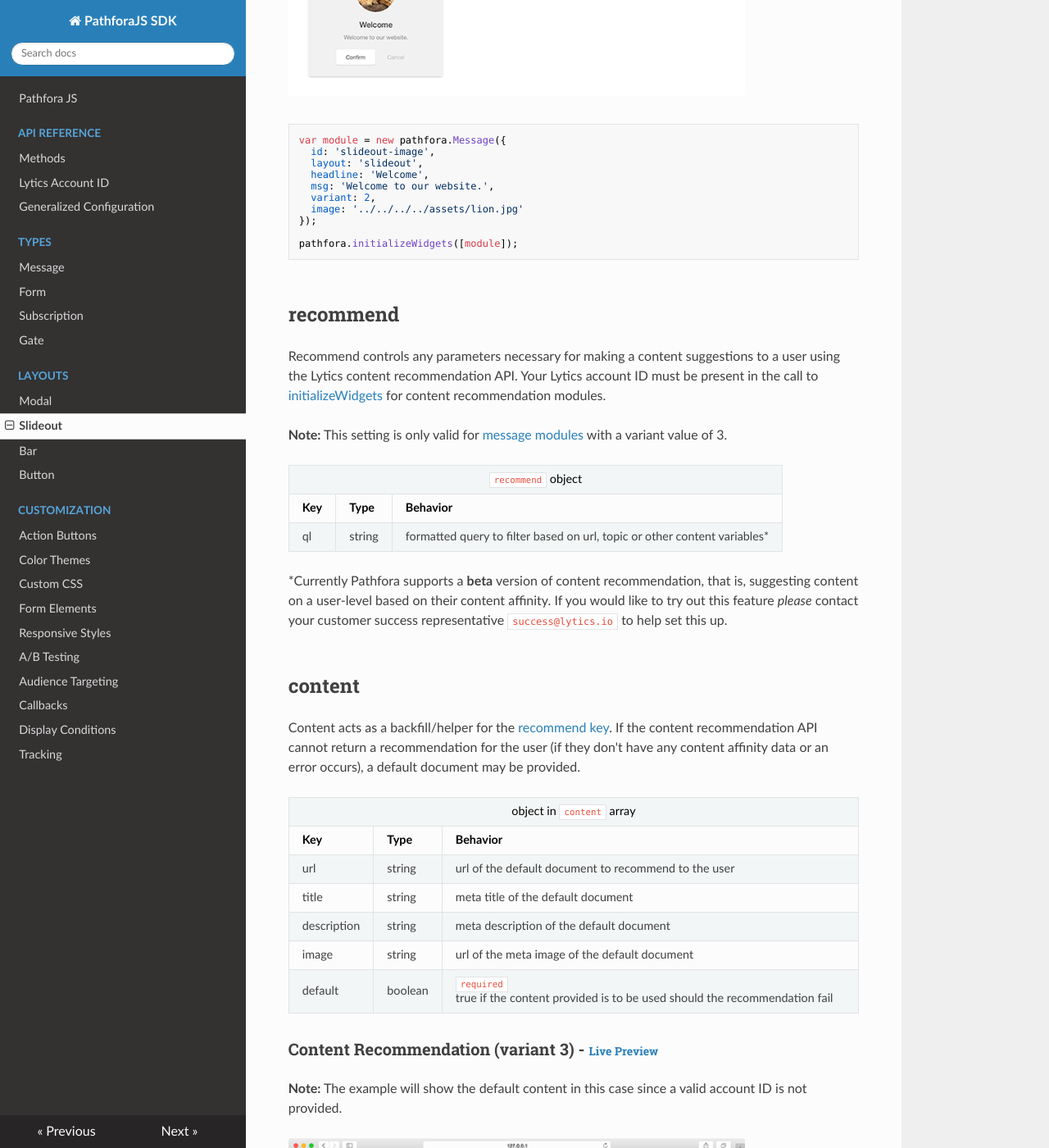
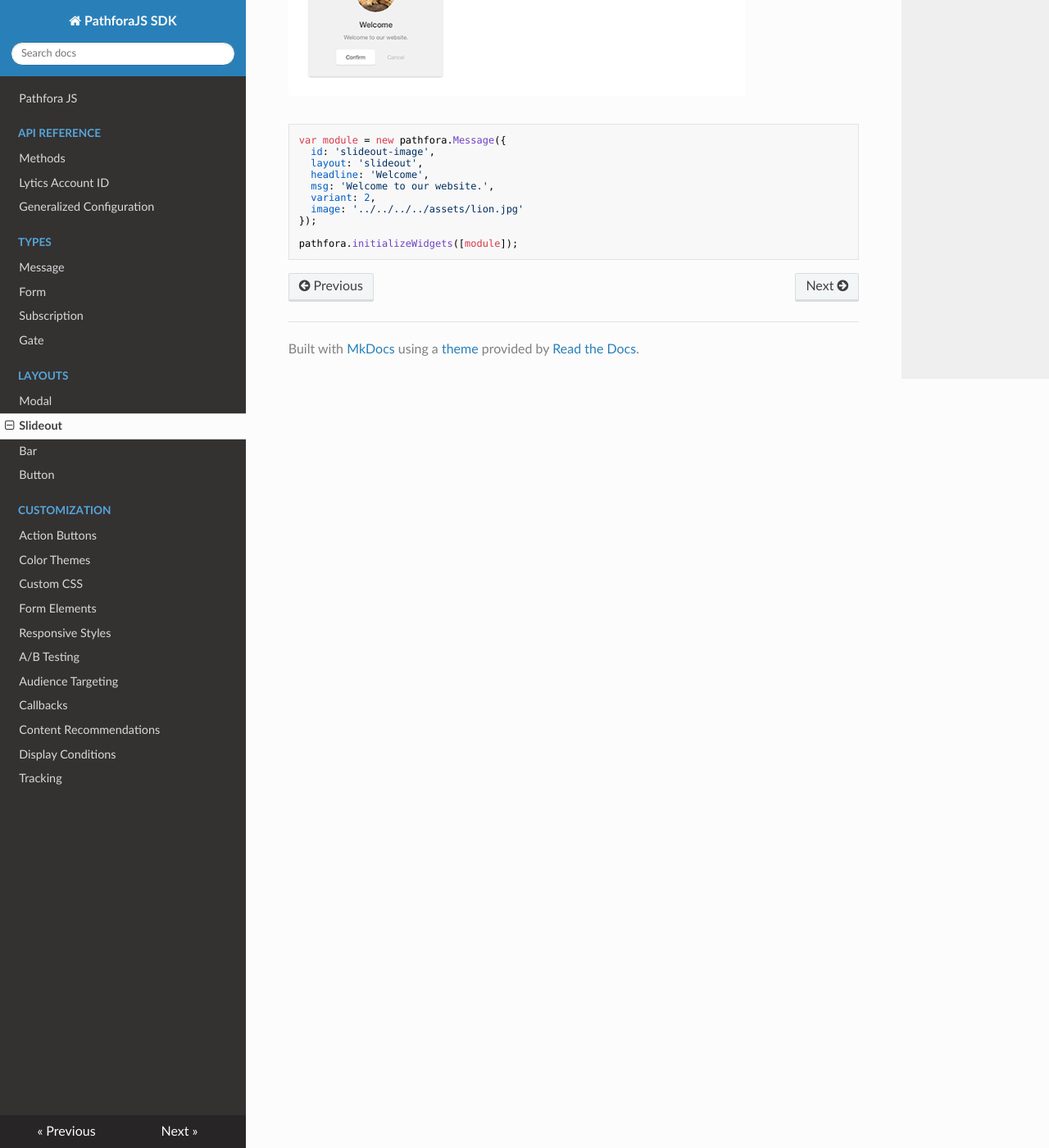
Before and after one commit to lytics/pathforajs, an MkDocs documentation site: the page built from docs/docs/layouts/slideout.md, in a window 1280 px wide and 1400 px high, scrolled down 2646 px. Shown: the whole window at 82% size. Built offline with MkDocs 1.6.1, drawn with Linux system fonts in a browser that asks for light colours; nearby versions of some CDN libraries; old or Windows-style settings are respelled for this version of MkDocs; some of the changed text lies outside the part shown.

Commit message:
Add inline personalization from outlio and update content reco docs.

```diff
--- a/docs/docs/layouts/slideout.md
+++ b/docs/docs/layouts/slideout.md
@@ -124,83 +124,3 @@
 ![Image Slideout Module](../examples/img/layouts/slideout/image.png)
 
 <pre data-src="../../examples/src/layouts/slideout/image.js"></pre>
-
-## recommend
-
-Recommend controls any parameters necessary for making a content suggestions to a user using the Lytics content recommendation API. Your Lytics account ID must be present in the call to [initializeWidgets](/api/methods.md#initializewidgets) for content recommendation modules.
-
-**Note:** This setting is only valid for [message modules](/types/message.md) with a variant value of 3.
-
-<table>
-  <thead>
-    <tr>
-      <td colspan="3" align="center"><code>recommend</code> object</td>
-    </tr>
-    <tr>
-      <th>Key</th>
-      <th>Type</th>
-      <th>Behavior</th>
-    </tr>
-  </thead>
-
-  <tr>
-    <td>ql</td>
-    <td>string</td>
-    <td>formatted query to filter based on url, topic or other content variables*</td>
-  </tr>
-</table>
-
-*Currently Pathfora supports a **beta** version of content recommendation, that is, suggesting content on a user-level based on their content affinity. If you would like to try out this feature _please_ contact your customer success representative `success@lytics.io` to help set this up.
-
-
-## content
-
-Content acts as a backfill/helper for the [recommend key](#recommend). If the content recommendation API cannot return a recommendation for the user (if they don't have any content affinity data or an error occurs), a default document may be provided.
-
-<table>
-  <thead>
-    <tr>
-      <td colspan="3" align="center">object in <code>content</code> array</td>
-    </tr>
-    <tr>
-      <th>Key</th>
-      <th>Type</th>
-      <th>Behavior</th>
-    </tr>
-  </thead>
-
-  <tr>
-    <td>url</td>
-    <td>string</td>
-    <td>url of the default document to recommend to the user</td>
-  </tr>
-  <tr>
-    <td>title</td>
-    <td>string</td>
-    <td>meta title of the default document</td>
-  </tr>
-  <tr>
-    <td>description</td>
-    <td>string</td>
-    <td>meta description of the default document</td>
-  </tr>
-  <tr>
-    <td>image</td>
-    <td>string</td>
-    <td>url of the meta image of the default document</td>
-  </tr>
-  <tr>
-    <td>default</td>
-    <td>boolean</td>
-    <td><code>required</code> true if the content provided is to be used should the recommendation fail</td>
-  </tr>
-</table>
-
-
-<h3>Content Recommendation (variant 3) - <a href="../../examples/preview/layouts/slideout/contentRecommend.html" target="_blank">Live Preview</a></h3>
-
-**Note:** The example will show the default content in this case since a valid account ID is not provided.
-
-![Content Recommendation Slideout Module](../examples/img/layouts/slideout/contentRecommend.png)
-
-<pre data-src="../../examples/src/layouts/slideout/contentRecommend.js"></pre>
--- a/docs/mkdocs.yml
+++ b/docs/mkdocs.yml
@@ -24,6 +24,7 @@
   - A/B Testing: ab_testing.md
   - Audience Targeting: targeting.md
   - Callbacks: callbacks.md
+  - Content Recommendations: content_recommend.md
   - Display Conditions: display_conditions.md
   - Tracking: tracking.md
 extra_javascript:
```
Also changed, not shown: other parts of docs/docs/layouts/slideout.md (+1 -1 lines), docs/docs/api/acctid.md (+1 -1 lines), docs/docs/content_recommend.md (added, +89 -0 lines), docs/docs/layouts/modal.md (+1 -81 lines), README.md, 5 other files.
